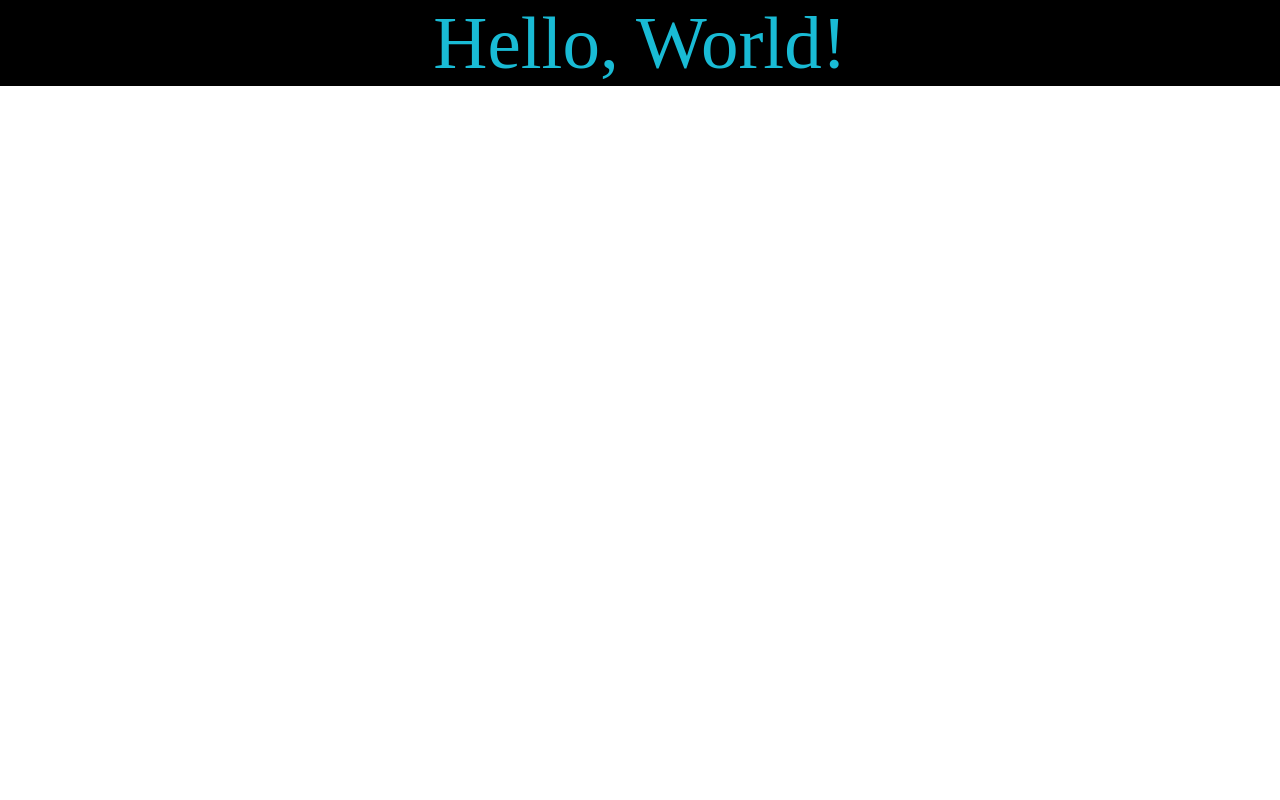
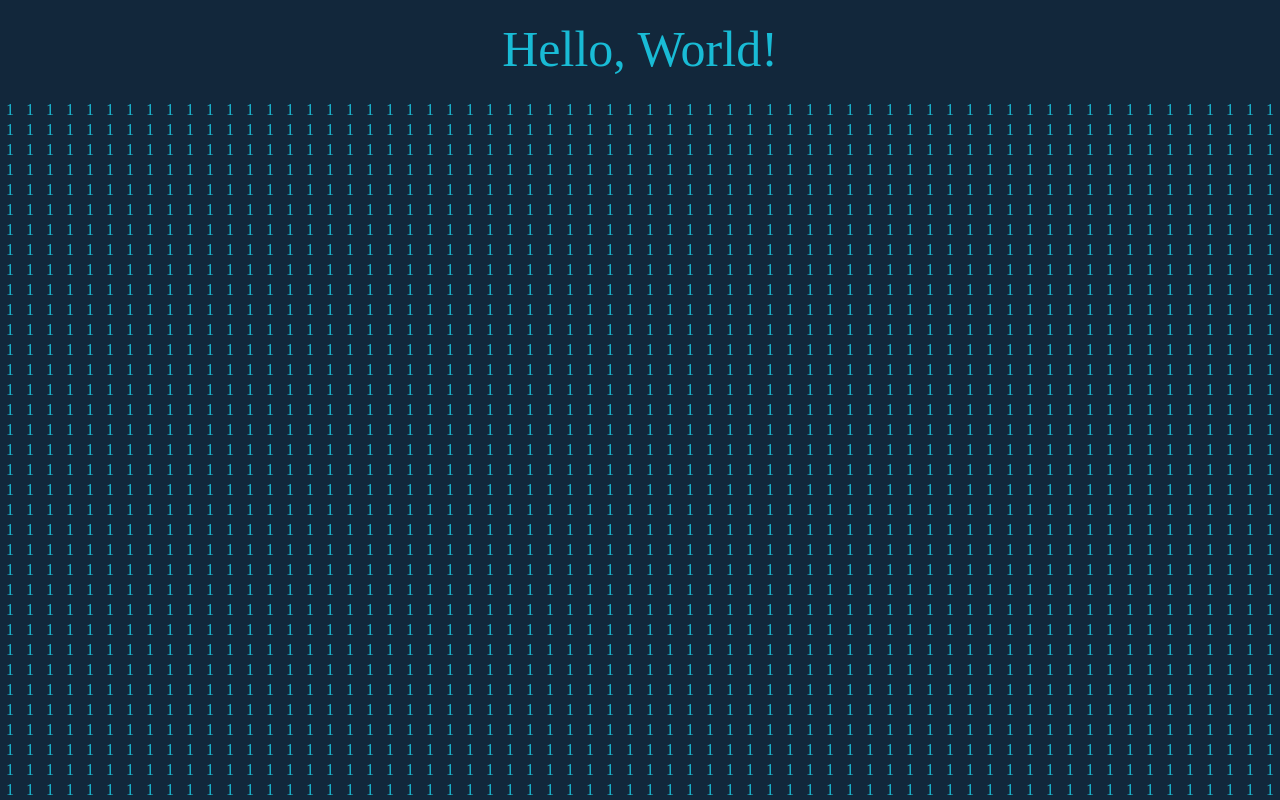
Before and after one commit to amverhagen/personal-site, a plain HTML site: page index.html in a window 1280 px wide. Drawn offline with Linux system fonts and the light colour scheme; a web font is replaced by a local one.

Commit message:
Add svg background.

```diff
--- a/css/style.css
+++ b/css/style.css
@@ -1,16 +1,16 @@
-.header {
+header {
 	animation: glow 5s infinite linear;
 	text-align: center;
 	margin: 0px;
-	font-size: 75px;
-
+	padding: 20px;
+	font-size: 50px;
 }
 .nixie {
 	color: rgb(25, 187, 213);
 	font-family: Nixie One;
 }
 .pulse {
-	animation: glow 10s infinite linear;
+	animation: glow 20s infinite linear;
 }
 
 @keyframes glow {
@@ -21,4 +21,6 @@
 
 body {
 	margin :0px;
+	background-image: url("/images/one.svg");
+	background-repeat: repeat;
 }
--- a/index.html
+++ b/index.html
@@ -3,11 +3,14 @@
 <head>
 <meta charset="UTF-8">
 <title>Andrew Verhagen</title>
-<link rel="stylesheet" type="text/css" href="//fonts.googleapis.com/css?family=Nixie+One" />
-<link rel='stylesheet' type='text/css' href='https://fonts.googleapis.com/css?family=Open+Sans'>
+<link rel="stylesheet" type="text/css"
+	href="//fonts.googleapis.com/css?family=Nixie+One" />
+<link rel='stylesheet' type='text/css'
+	href='https://fonts.googleapis.com/css?family=Open+Sans'>
 <link rel="stylesheet" type="text/css" href="css/style.css">
 </head>
 <body>
-	<div class="header pulse nixie">Hello, World!</div>
+	<header class="nixie">Hello, World!</header>
+	<div class="content"></div>
 </body>
 </html>
```
Also changed, not shown: images/one.svg (added).
